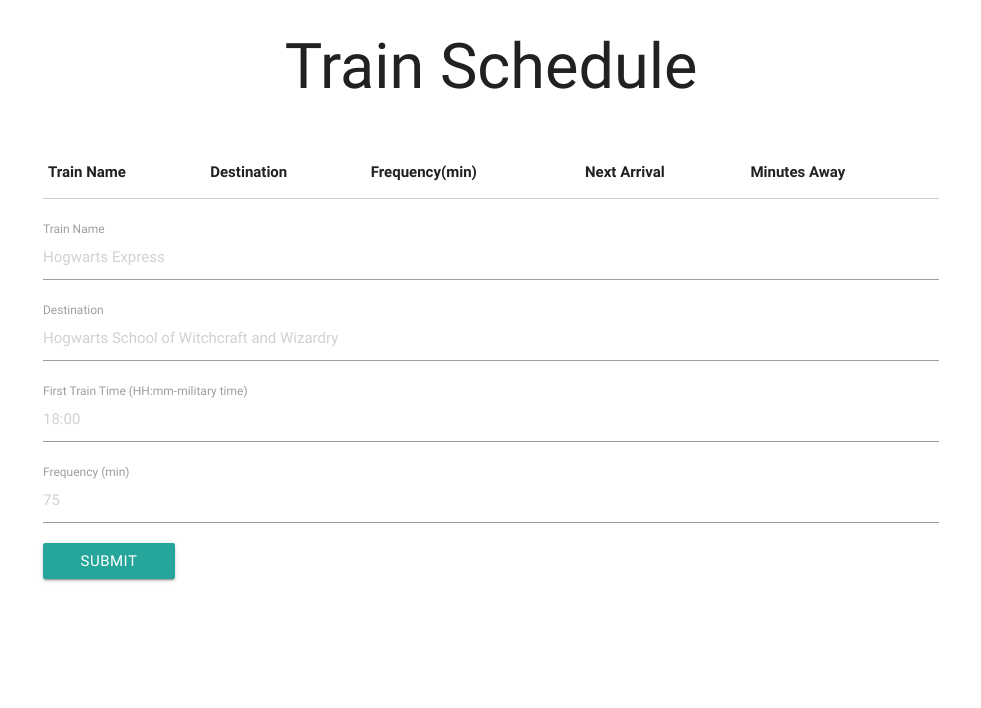
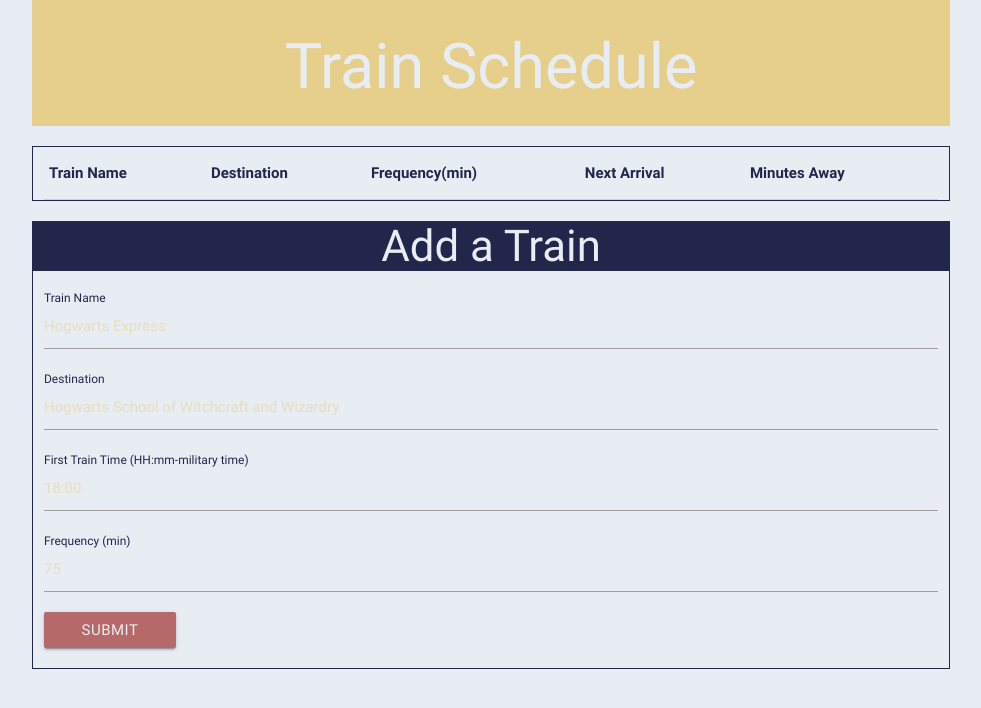
Before and after one commit to lauren-cowen/Train-Scheduler, a plain HTML site: page index.html in a window 1280 px wide. Shown: the whole page, without its empty margins (149-1130 px from the left). Drawn offline with nearby package versions, Linux system fonts and the light colour scheme; no server answers.

Commit message:
added styling

```diff
--- a/assets/css/style.css
+++ b/assets/css/style.css
@@ -0,0 +1,57 @@
+body {
+	background-color: #e8edf3;
+	color: #22264b;
+}
+
+.mainTitle {
+	background-color: #e6cf8b;
+	color: #e8edf3;
+}
+
+.trainList {
+	border: 1px solid #22264b;
+}
+
+.sectionTitle {
+	background-color: #22264b;
+	color: #e8edf3;
+	margin-top: 0px;
+}
+
+.trainForm{
+	border: 1px solid #22264b;
+	padding-bottom: 20px;
+}
+
+label {
+	color: #3fb0ac;
+}
+
+
+.btn {
+	background-color: #b56969;
+		color: #e8edf3;
+
+}
+
+.input-field input[type=text]:focus + label {
+	color: #b56969 !important;
+}
+
+.row .input-field input:focus {
+   border-bottom: 1px solid #b56969 !important;
+   box-shadow: 0 1px 0 0 #b56969 !important
+ }
+
+  .btn:hover {
+ 	background-color: #e6cf8b;
+ }
+
+::-webkit-input-placeholder{
+ 	color: #e6cf8b;
+ 	opacity: 0.5;
+ }
+
+ .row .input-field label {
+ 	color: #22264b;
+ }
--- a/index.html
+++ b/index.html
@@ -11,12 +11,12 @@
 
     <div class="container">
         <div class="row">
-            <div class="col m12">
+            <div class="col m12 mainTitle">
                 <h1 class = "center-align">Train Schedule</h1>
             </div>
         </div>
         <div class="row">
-            <div class="col m12">
+            <div class="col m12 trainList">
                 <table id = "listofTrains" class="responsive-table">
                     <thead>
                         <th>Train Name</th>
@@ -29,7 +29,8 @@
                 </table>
             </div>
         </div>
-        <div class="row">
+        <div class="row trainForm">
+            <h3 class = "center-align sectionTitle">Add a Train</h3>
             <div class="col m12 input-field">
                 <input placeholder="Hogwarts Express" id="trainName" type="text" class="validate">
                 <label for="trainName">Train Name</label>
```
